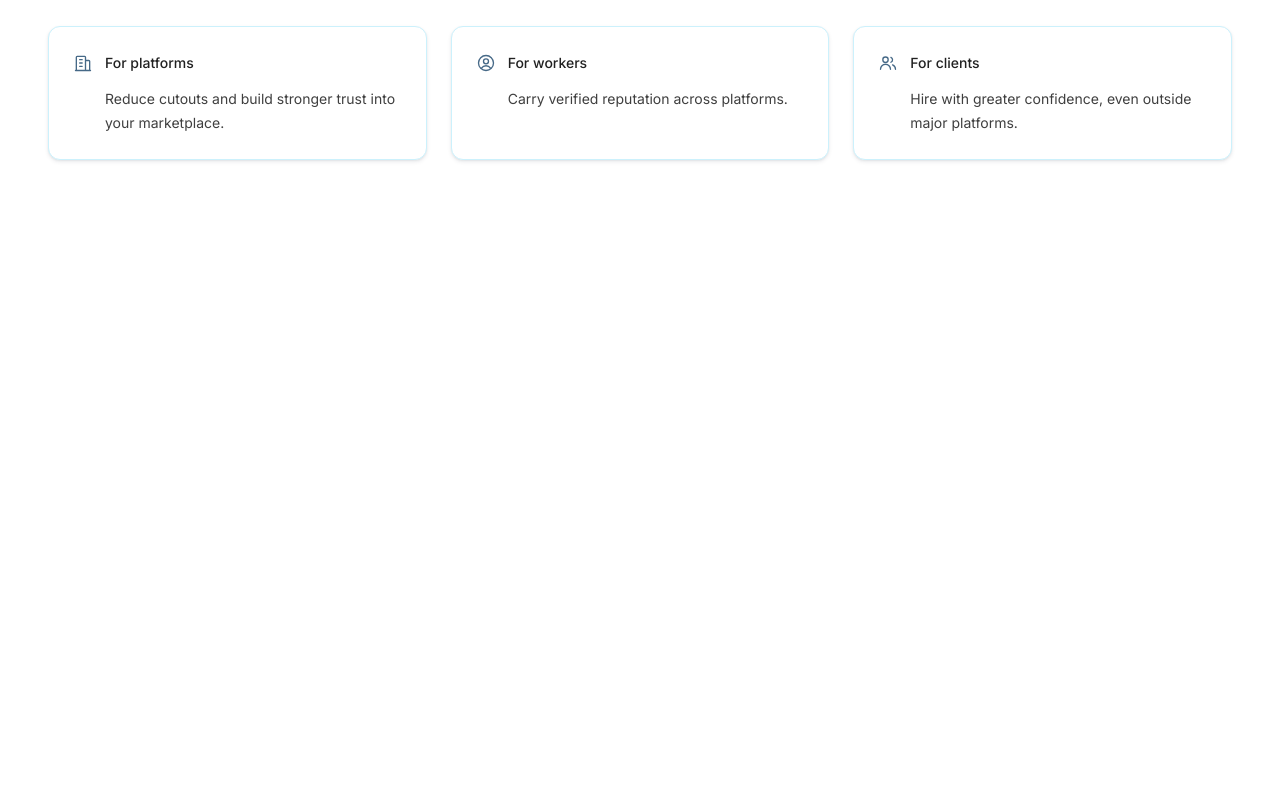
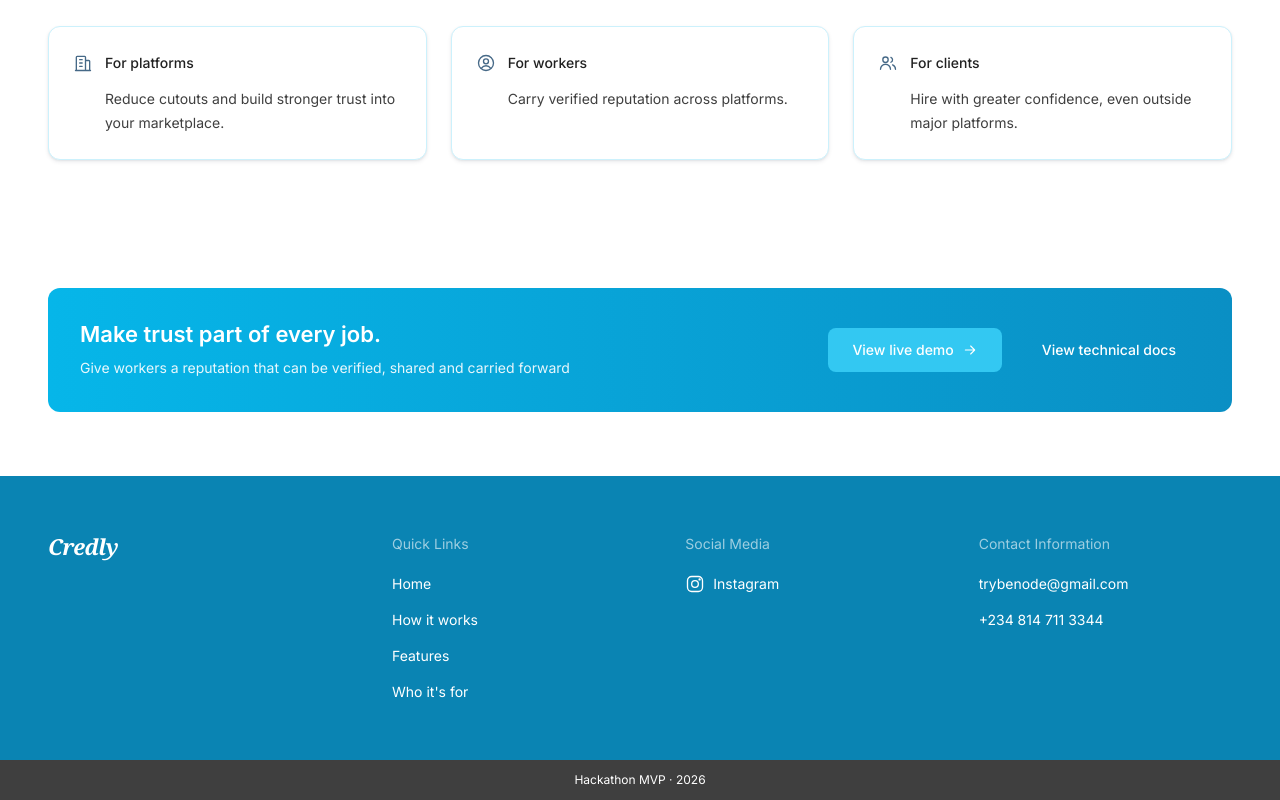
Before and after one commit to trybenode/hackathon-, a Next.js app in the folder frontend/: page / in a window 1280 px wide. Shown: the part 3657-4457 px from the top of the page. Before the commit the page ends 3881 px from the top, so only its background shows below. Built offline with nearby package versions, Linux system fonts and the light colour scheme; no server answers.

Commit message:
feat: add the landing page's call to action and footer

```diff
--- a/frontend/src/app/page.tsx
+++ b/frontend/src/app/page.tsx
@@ -1,14 +1,20 @@
 import { Audience } from "@/components/landing/Audience";
+import { CallToAction } from "@/components/landing/CallToAction";
 import { Capabilities } from "@/components/landing/Capabilities";
 import { Comparison } from "@/components/landing/Comparison";
 import { Hero } from "@/components/landing/Hero";
 import { HowItWorks } from "@/components/landing/HowItWorks";
+import { LandingFooter } from "@/components/landing/LandingFooter";
 import { LandingHeader } from "@/components/landing/LandingHeader";
 import { Problem } from "@/components/landing/Problem";
 
 export default function Home() {
   return (
-    <div className="flex min-h-screen flex-col bg-gradient-to-b from-primary-50/60 via-white to-white">
+    // The light blue wash fades out behind the header and hero.
+    <div
+      id="top"
+      className="flex min-h-screen flex-col bg-white bg-gradient-to-b from-primary-50/70 to-white bg-size-[100%_800px] bg-no-repeat"
+    >
       <LandingHeader />
       <main className="flex flex-col">
         <Hero />
@@ -17,7 +23,9 @@ export default function Home() {
         <HowItWorks />
         <Capabilities />
         <Audience />
+        <CallToAction />
       </main>
+      <LandingFooter />
     </div>
   );
 }
--- /dev/null
+++ b/frontend/src/components/landing/CallToAction.tsx
@@ -0,0 +1,29 @@
+import { ArrowRightIcon } from "@/components/worker/icons";
+import { CONTAINER } from "./Section";
+import { LinkButton } from "./LinkButton";
+import { LINKS } from "./links";
+
+export function CallToAction() {
+  return (
+    <section aria-labelledby="cta-heading" className={`${CONTAINER} py-16`}>
+      <div className="flex flex-col gap-6 rounded-lg bg-gradient-to-r from-primary-500 to-[#0a8fc4] px-6 py-8 md:flex-row md:items-center md:justify-between md:px-8">
+        <div className="flex flex-col gap-2">
+          <h2 id="cta-heading" className="text-h3 font-semibold text-white">
+            Make trust part of every job.
+          </h2>
+          <p className="text-body-sm text-white/90">
+            Give workers a reputation that can be verified, shared and carried forward
+          </p>
+        </div>
+        <div className="flex flex-wrap items-center gap-4">
+          <LinkButton href={LINKS.workerSignUp} variant="light">
+            View live demo <ArrowRightIcon />
+          </LinkButton>
+          <LinkButton href={LINKS.technicalDocs} variant="text">
+            View technical docs
+          </LinkButton>
+        </div>
+      </div>
+    </section>
+  );
+}
--- /dev/null
+++ b/frontend/src/components/landing/LandingFooter.tsx
@@ -0,0 +1,71 @@
+import type { ReactNode } from "react";
+import { Logo } from "@/components/brand/Logo";
+import { CONTAINER } from "./Section";
+import { InstagramIcon } from "./icons";
+import { CONTACT, SECTIONS } from "./links";
+
+function Column({ title, children }: { title: string; children: ReactNode }) {
+  return (
+    <div className="flex flex-col gap-4">
+      <h2 className="text-body-sm text-white/60">{title}</h2>
+      <ul className="flex flex-col gap-3 text-body-sm text-white">{children}</ul>
+    </div>
+  );
+}
+
+export function LandingFooter() {
+  const instagram = (
+    <>
+      <InstagramIcon /> Instagram
+    </>
+  );
+
+  return (
+    <footer>
+      {/* The footer's blue is read off the design; it isn't in the style guide. */}
+      <div className="bg-[#0a84b3]">
+        <div className={`${CONTAINER} grid gap-10 py-14 sm:grid-cols-2 lg:grid-cols-[1.2fr_1fr_1fr_1fr]`}>
+          <Logo tone="light" />
+          <Column title="Quick Links">
+            <li>
+              <a href="#top" className="hover:underline">
+                Home
+              </a>
+            </li>
+            {SECTIONS.map((section) => (
+              <li key={section.id}>
+                <a href={`#${section.id}`} className="hover:underline">
+                  {section.label}
+                </a>
+              </li>
+            ))}
+          </Column>
+          <Column title="Social Media">
+            <li>
+              {CONTACT.instagram ? (
+                <a href={CONTACT.instagram} target="_blank" rel="noreferrer" className="flex items-center gap-2 hover:underline">
+                  {instagram}
+                </a>
+              ) : (
+                <span className="flex items-center gap-2">{instagram}</span>
+              )}
+            </li>
+          </Column>
+          <Column title="Contact Information">
+            <li>
+              <a href={`mailto:${CONTACT.email}`} className="hover:underline">
+                {CONTACT.email}
+              </a>
+            </li>
+            <li>
+              <a href={`tel:${CONTACT.phone.replaceAll(" ", "")}`} className="hover:underline">
+                {CONTACT.phone}
+              </a>
+            </li>
+          </Column>
+        </div>
+      </div>
+      <p className="bg-grey-800 py-3 text-center text-xs text-white">Hackathon MVP · 2026</p>
+    </footer>
+  );
+}
--- a/frontend/src/components/landing/links.ts
+++ b/frontend/src/components/landing/links.ts
@@ -5,6 +5,13 @@ export const LINKS = {
   technicalDocs: "/developer/docs",
 } as const;
 
+export const CONTACT = {
+  email: "trybenode@gmail.com",
+  phone: "+234 814 711 3344",
+  /** Shown as plain text until there is an account to link to. */
+  instagram: null as string | null,
+};
+
 /** In-page sections, shared by the header and the footer's quick links. */
 export const SECTIONS = [
   { id: "how-it-works", label: "How it works" },
```
